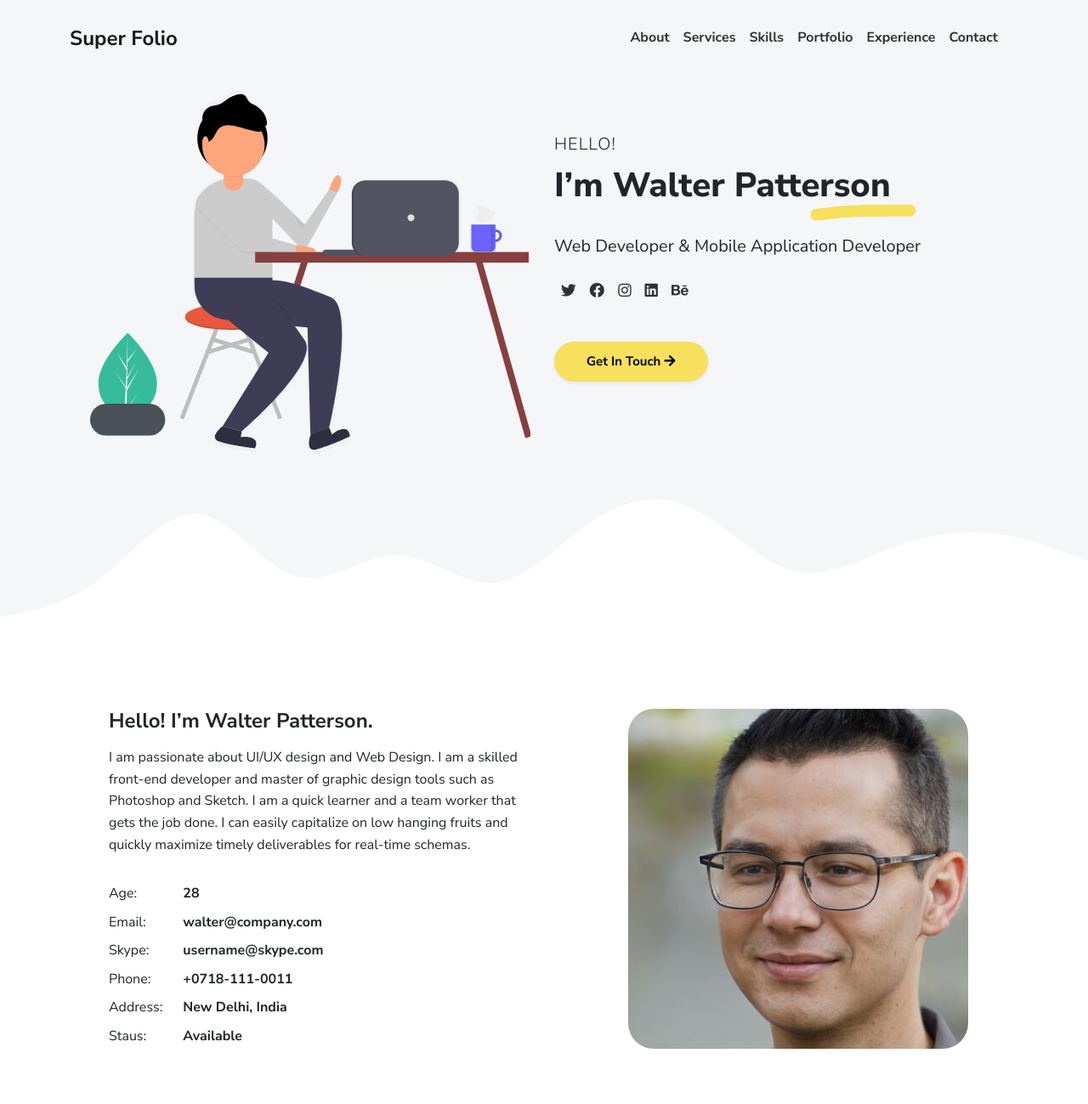
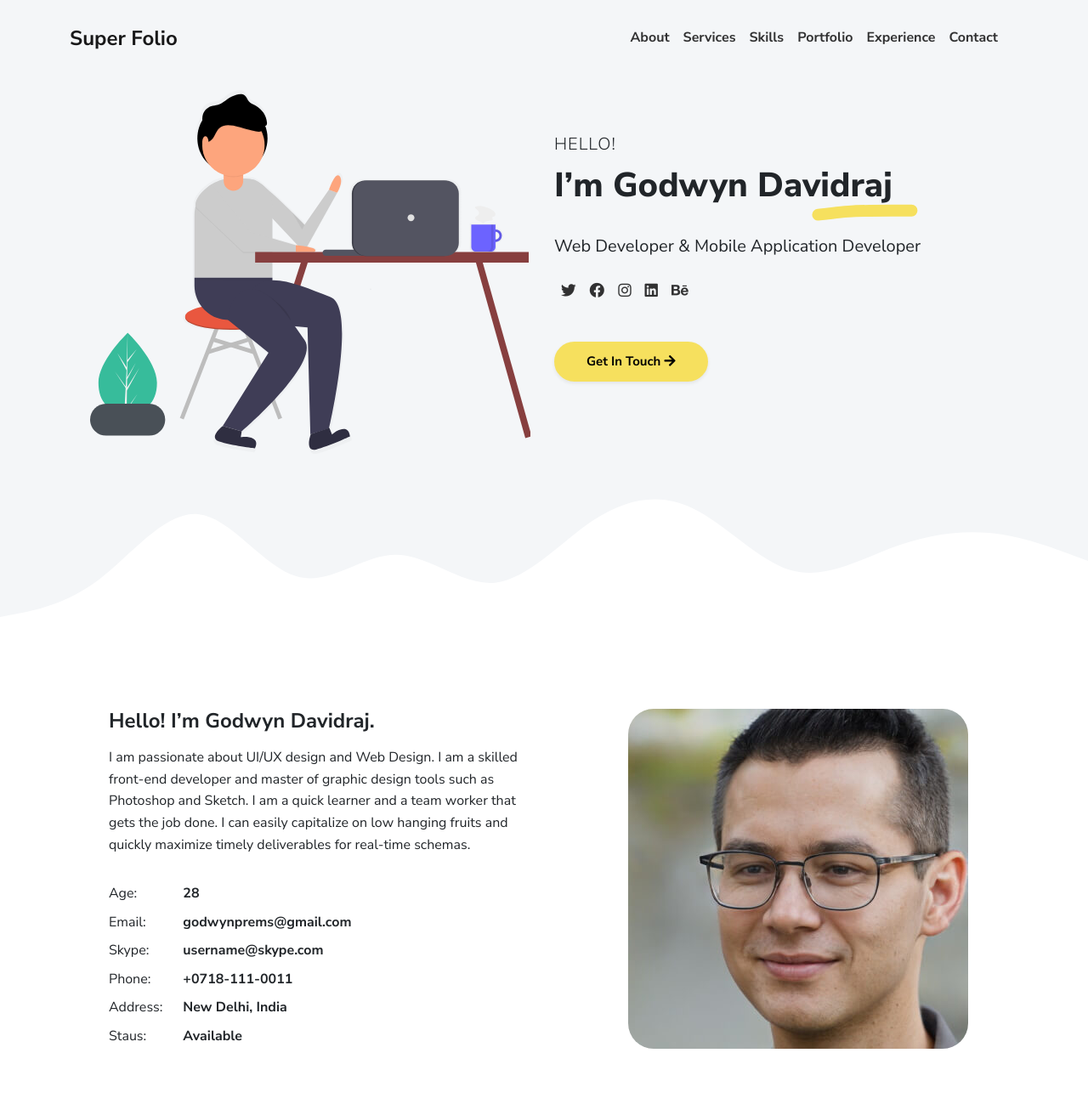
Before and after one commit to godwynprems/godwynprems.github.io, a plain HTML site: page index.html in a window 1280 px wide. Shown: the top 1299 px of the page at 85% size. Drawn offline with Linux system fonts and the light colour scheme.

Commit message:
updated info.

```diff
--- a/index.html
+++ b/index.html
@@ -54,7 +54,7 @@
         <div class="col-lg-6">
           <div class="mt-5">
             <p class="lead text-uppercase mb-1">Hello!</p>
-            <h1 class="intro-title marker" data-aos="fade-left" data-aos-delay="50">I’m Walter Patterson</h1>
+            <h1 class="intro-title marker" data-aos="fade-left" data-aos-delay="50">I’m Godwyn Davidraj</h1>
             <p class="lead fw-normal mt-3" data-aos="fade-up" data-aos-delay="100">Web Developer & Mobile Application Developer</p>
             <div class="social-nav" data-aos="fade-up" data-aos-delay="200">
               <nav role="navigation">
@@ -79,7 +79,7 @@
   <div class="container-narrow">
     <div class="row">
       <div class="col-md-6">
-        <h2 class="h4 my-2">Hello! I’m Walter Patterson.</h2>
+        <h2 class="h4 my-2">Hello! I’m Godwyn Davidraj.</h2>
         <p>I am passionate about UI/UX design and Web Design. I am a skilled front-end developer and master of graphic design tools such as Photoshop and Sketch. I am a quick learner and a team worker that gets the job done. I can easily capitalize on low hanging fruits and quickly maximize timely deliverables for real-time schemas.</p>
         <div class="row mt-3">
           <div class="col-sm-2">
@@ -92,7 +92,7 @@
             <div class="pb-1">Email:</div>
           </div>
           <div class="col-sm-10">
-            <div class="pb-1 fw-bolder">walter@company.com</div>
+            <div class="pb-1 fw-bolder">godwynprems@gmail.com</div>
           </div>
           <div class="col-sm-2">
             <div class="pb-1">Skype:</div>
@@ -120,7 +120,7 @@
           </div>
         </div>
       </div>
-      <div class="col-md-5 offset-md-1" data-aos="fade-left" data-aos-delay="100"><img class="avatar img-fluid mt-2" src="images/avatar.jpg" width="400" height="400" alt="Walter Patterson"/></div>
+      <div class="col-md-5 offset-md-1" data-aos="fade-left" data-aos-delay="100"><img class="avatar img-fluid mt-2" src="images/avatar.jpg" width="400" height="400" alt="Godwyn Davidraj"/></div>
     </div>
   </div>
 </div>
@@ -360,7 +360,7 @@
     </div>
     <div class="row">
       <div class="col-md-6 mb-5" data-aos="fade-right" data-aos-delay="100">
-        <div class="d-flex ms-md-3"><span><i class="fas fa-2x fa-quote-left"></i></span><span class="m-2">Walter displays exemplary professionalism and is able to take on challenges. He learns quickly and is an asset to any team.</span></div>
+        <div class="d-flex ms-md-3"><span><i class="fas fa-2x fa-quote-left"></i></span><span class="m-2">Godwyn displays exemplary professionalism and is able to take on challenges. He learns quickly and is an asset to any team.</span></div>
         <div class="d-flex justify-content-end align-items-end">
           <div class="text-end me-2">
             <div class="fw-bolder">Aiyana</div>
@@ -369,7 +369,7 @@
         </div>
       </div>
       <div class="col-md-6 mb-5" data-aos="fade-left" data-aos-delay="300">
-        <div class="d-flex ms-md-3"><span><i class="fas fa-2x fa-quote-left"></i></span><span class="m-2">Walter displays exemplary professionalism and is able to take on challenges. He learns quickly and is an asset to any team.</span></div>
+        <div class="d-flex ms-md-3"><span><i class="fas fa-2x fa-quote-left"></i></span><span class="m-2">Godwyn displays exemplary professionalism and is able to take on challenges. He learns quickly and is an asset to any team.</span></div>
         <div class="d-flex justify-content-end align-items-end">
           <div class="text-end me-2">
             <div class="fw-bolder">Alexander</div>
@@ -378,7 +378,7 @@
         </div>
       </div>
       <div class="col-md-6 mb-5" data-aos="fade-right" data-aos-delay="200">
-        <div class="d-flex ms-md-3"><span><i class="fas fa-2x fa-quote-left"></i></span><span class="m-2">Walter is a great co-worker and problem solver. He is quick to extend his helping hand and makes a good team player.</span></div>
+        <div class="d-flex ms-md-3"><span><i class="fas fa-2x fa-quote-left"></i></span><span class="m-2">Godwyn is a great co-worker and problem solver. He is quick to extend his helping hand and makes a good team player.</span></div>
         <div class="d-flex justify-content-end align-items-end">
           <div class="text-end me-2">
             <div class="fw-bolder">Ariya</div>
@@ -387,7 +387,7 @@
         </div>
       </div>
       <div class="col-md-6 mb-5" data-aos="fade-left" data-aos-delay="400">
-        <div class="d-flex ms-md-3"><span><i class="fas fa-2x fa-quote-left"></i></span><span class="m-2">Walter is a great co-worker and problem solver. He is quick to extend his helping hand and makes a good team player.</span></div>
+        <div class="d-flex ms-md-3"><span><i class="fas fa-2x fa-quote-left"></i></span><span class="m-2">Godwyn is a great co-worker and problem solver. He is quick to extend his helping hand and makes a good team player.</span></div>
         <div class="d-flex justify-content-end align-items-end">
           <div class="text-end me-2">
             <div class="fw-bolder">Braiden</div>
@@ -436,7 +436,7 @@
               <div class="pb-1">Email:</div>
             </div>
             <div class="col-sm-10">
-              <div class="pb-1 fw-bolder">walter@company.com</div>
+              <div class="pb-1 fw-bolder">godwynprems@gmail.com</div>
             </div>
             <div class="col-sm-2">
               <div class="pb-1">Skype:</div>
@@ -459,7 +459,7 @@
 <footer class="pt-4 pb-4 text-center bg-light">
   <div class="container">
     <div class="my-3">
-      <div class="h4">Walter Patterson</div>
+      <div class="h4">Godwyn Davidraj</div>
       <p>Web Developer & Mobile Application Developer</p>
       <div class="social-nav">
         <nav role="navigation">
```
